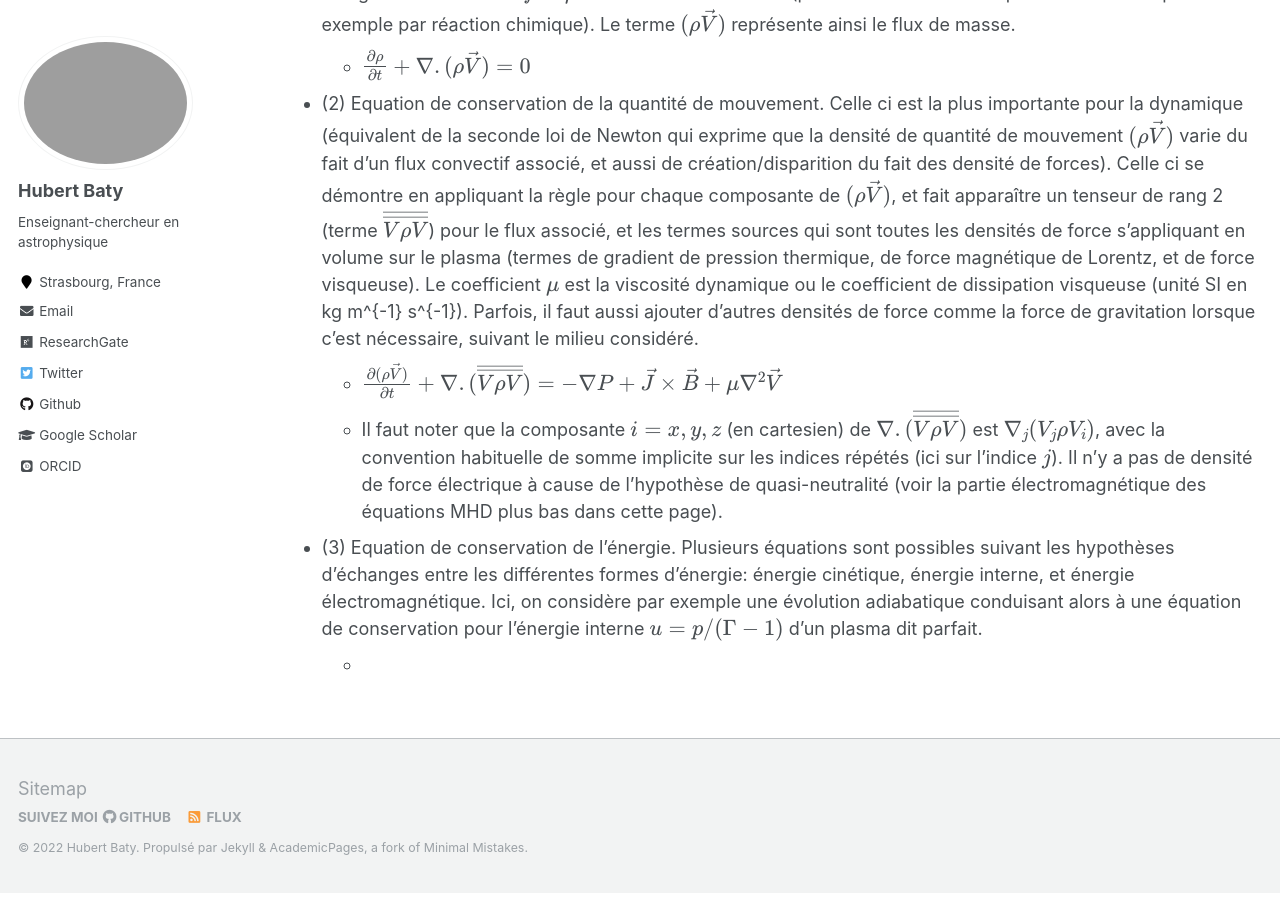
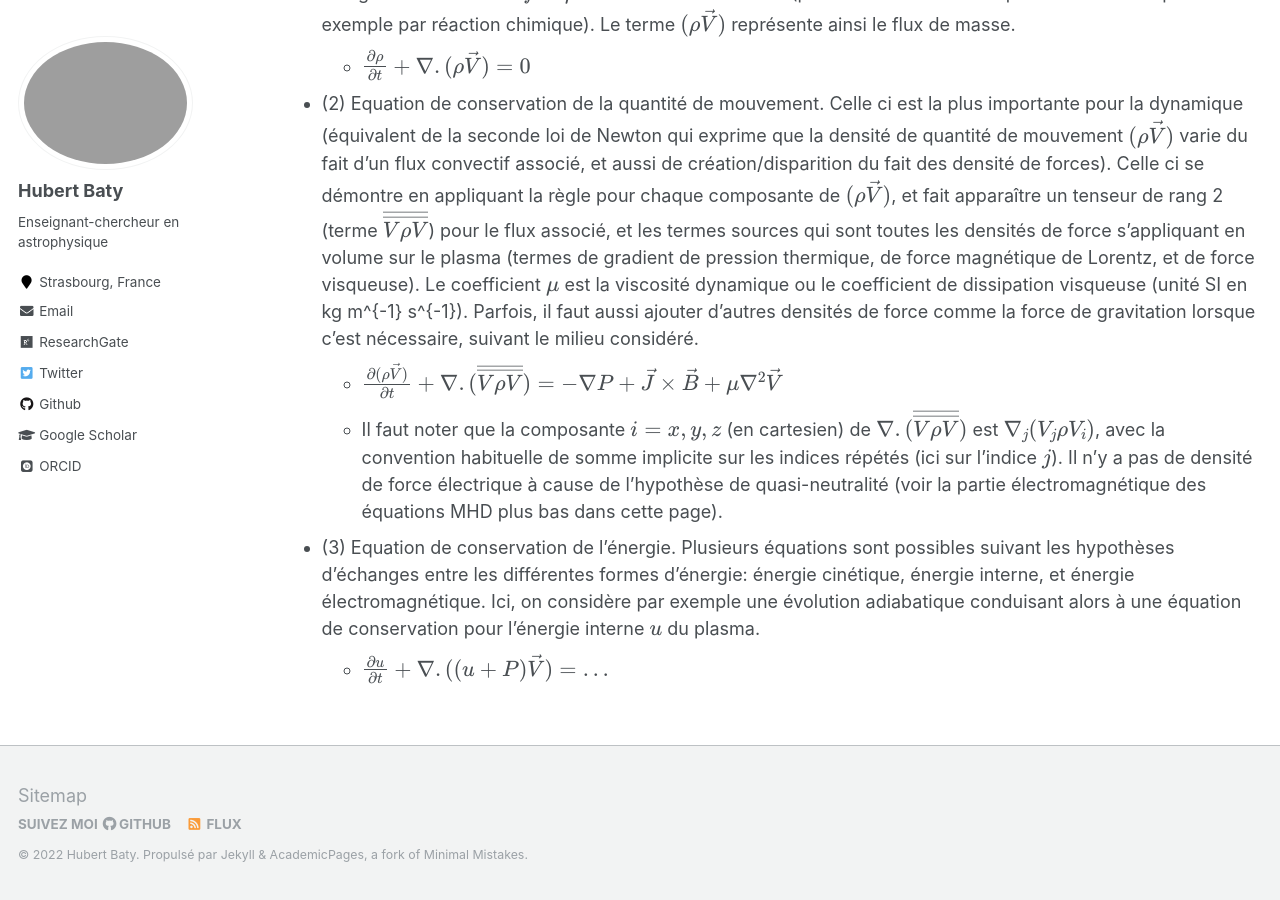
Before and after one commit to hubertbaty/hubertbaty.github.io, a Jekyll site: the page built from _pages/MHD.md, in a window 1280 px wide and 900 px high, scrolled down 551 px. Built offline with Jekyll 4.4.1, drawn with Linux system fonts in a browser that asks for light colours; some web fonts are replaced; formulas are drawn with MathJax 3.

Commit message:
Update MHD.md

```diff
--- a/_pages/MHD.md
+++ b/_pages/MHD.md
@@ -23,5 +23,5 @@ pour le flux associé, et les termes sources qui sont toutes les densités de fo
   * Il faut noter que la composante $i = x, y, z$ (en cartesien) de $\nabla . ( \overline{\overline {V \rho V }} )$ est $\nabla_j (V_j \rho V_i )$, avec la convention habituelle de somme implicite sur les indices répétés (ici sur l'indice $j$). Il n'y a pas de densité de force électrique à cause de l'hypothèse de quasi-neutralité (voir la partie électromagnétique des équations MHD plus bas dans cette page).
 
 * (3) Equation de conservation de l'énergie. Plusieurs équations sont possibles suivant les hypothèses d'échanges entre les différentes formes d'énergie: énergie cinétique, énergie interne, et énergie électromagnétique. Ici, on considère par exemple une évolution adiabatique conduisant alors à une équation de conservation pour l'énergie interne
-$u = p/(\Gamma - 1)$ d'un plasma dit parfait.
-  *
+$u$ du plasma.
+  *  $\frac {\partial u} {\partial t} + \nabla . ((u+ P) \vec V) =  ...$
```
